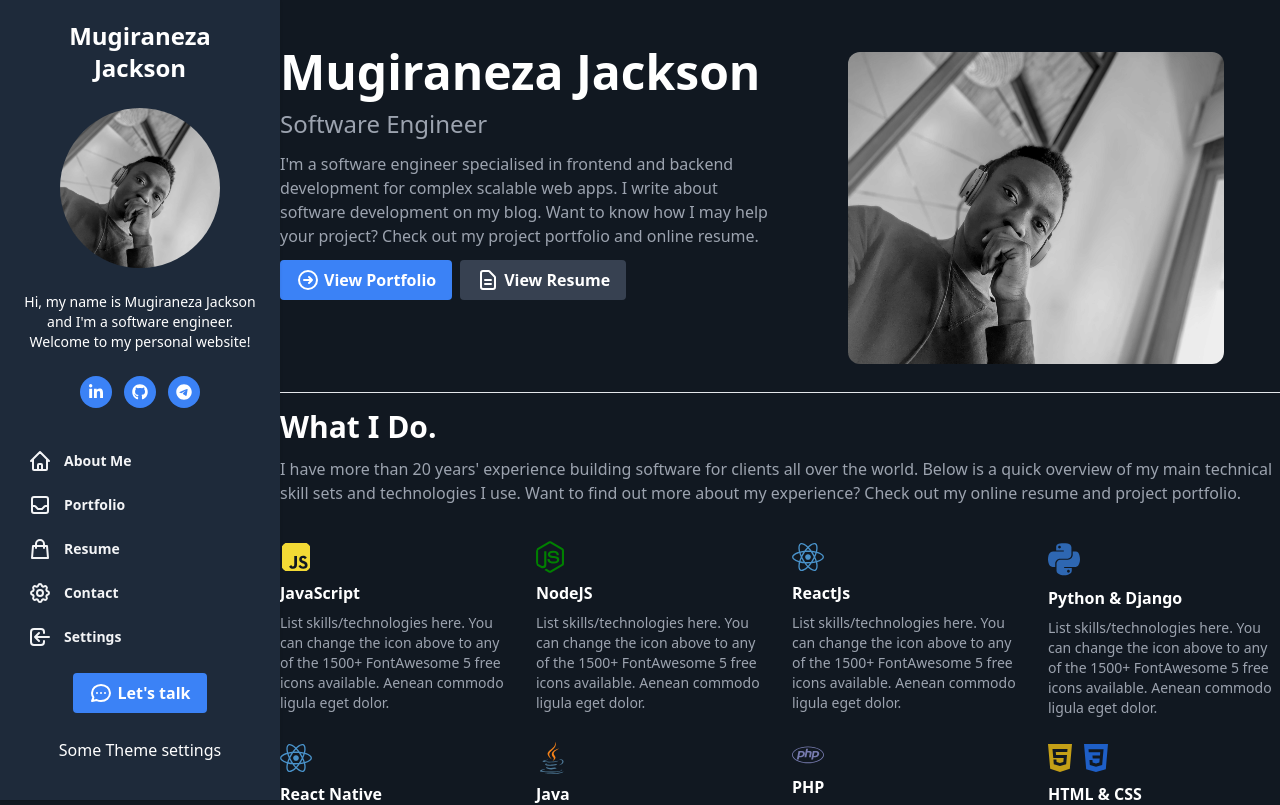
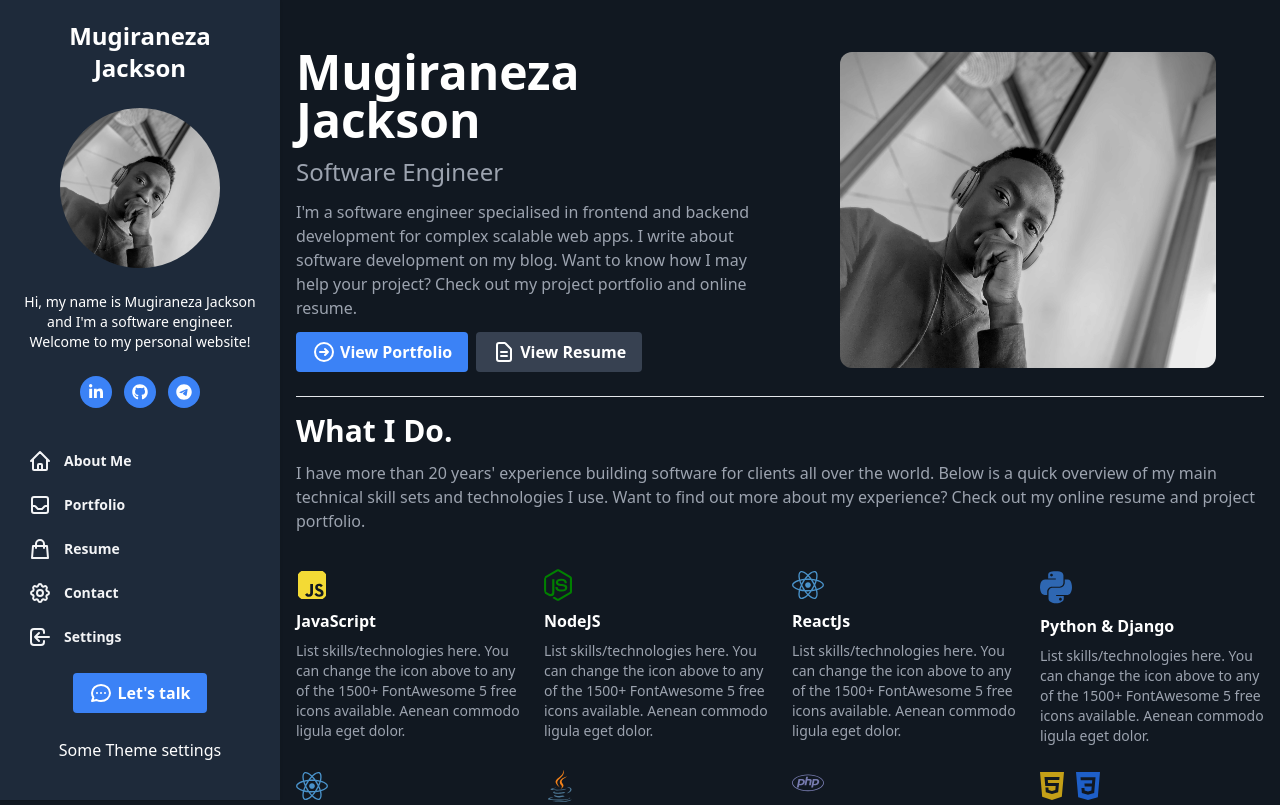
Before and after one commit to MugiranezaJ/mugiranezaj-online, a React (Create React App) app: page / in a window 1280 px wide. Shown: the top 805 px of the page. Built offline with nearby package versions, Linux system fonts and the light colour scheme.

Commit message:
adjust main container responsiveness

```diff
--- a/src/App.js
+++ b/src/App.js
@@ -11,7 +11,7 @@ function App() {
     <BrowserRouter history={history}>
         <div className="flex bg-[#111821] text-gray-400">
           <Sidebar/>
-          <div className="container mx-auto mt-12">
+          <div className="container mx-auto mt-12 md:px-4">
             <AppRoutes/>
             <div className="flex justify-center mt-20 mb-7 text-gray-400">
                 <p><small>&copy;{new Date().getFullYear()} <a href="https://www.github.com/MugiranezaJ" target={"_blank"} rel="noreferrer" className="font-bold text-blue-900 hover:underline">MugiranezaJ</a> || Design inspired by <a href="https://www.kbly.com.tw/" target={"_blank"} rel="noreferrer" className="font-bold text-blue-900 hover:underline">kbly</a></small></p>
```
